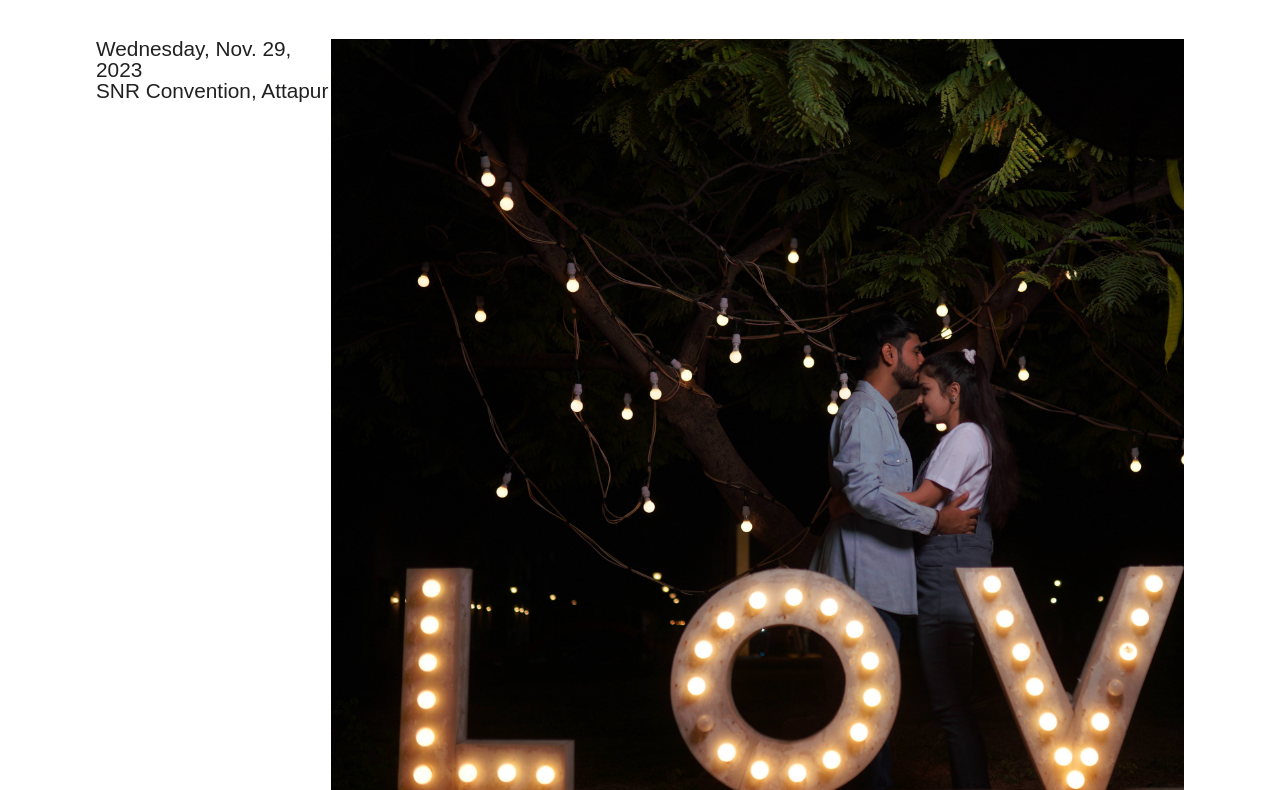
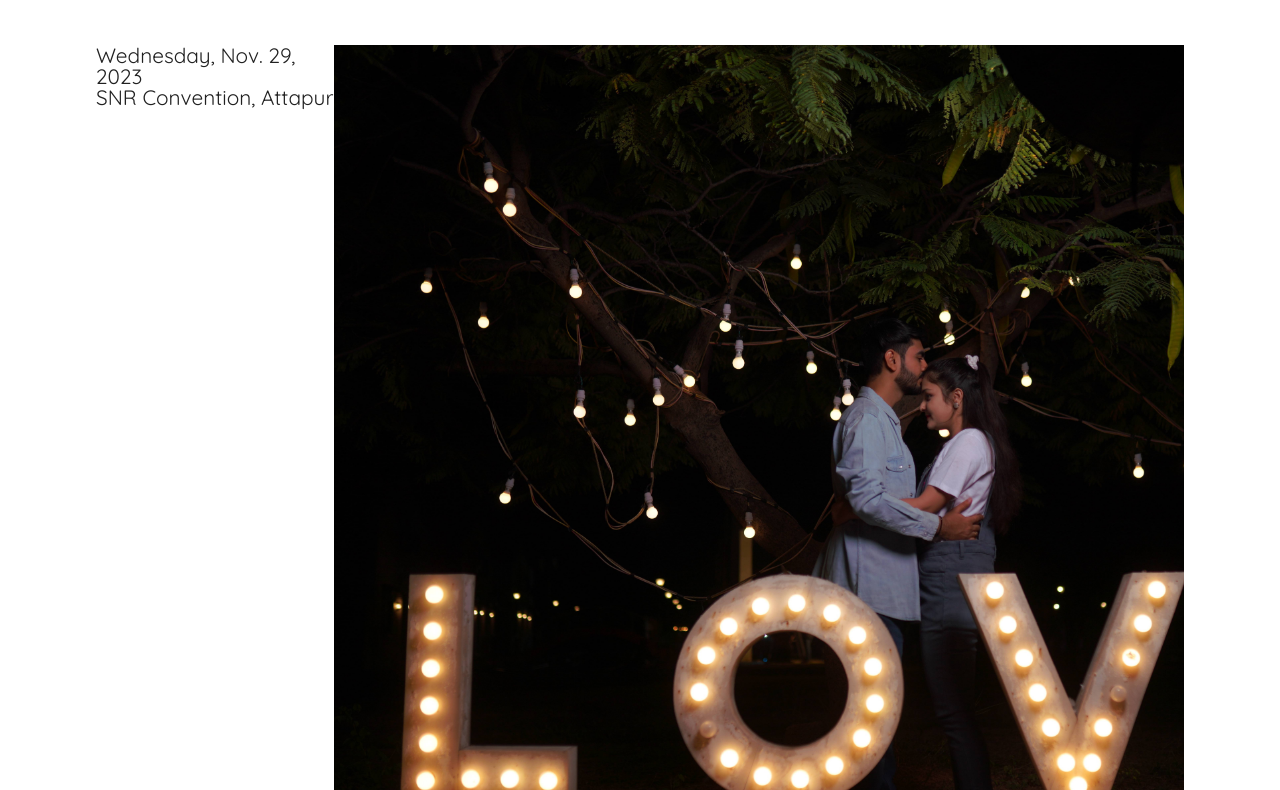
Before and after one commit to MvpYJ/WeddingInvitationDhanrajandDimple, a plain HTML site: page index.html in a window 1280 px wide. Shown: the part 368-1158 px from the top of the page. Drawn offline with Linux system fonts and the light colour scheme.

Commit message:
Update style.css

```diff
--- a/style.css
+++ b/style.css
@@ -1,4 +1,4 @@
-
+@import url('https://fonts.googleapis.com/css2?family=Cinzel&family=Quicksand&display=swap');
 
 /* <===================CSS VARIABLES===================> */
 
```
